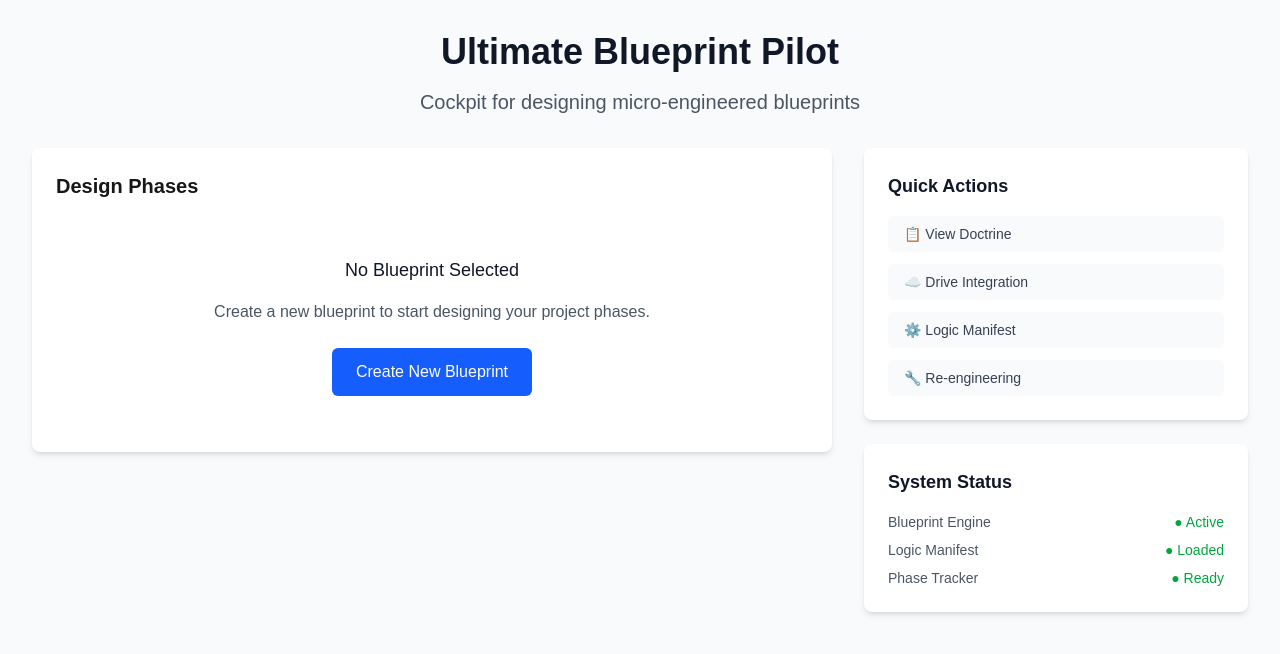
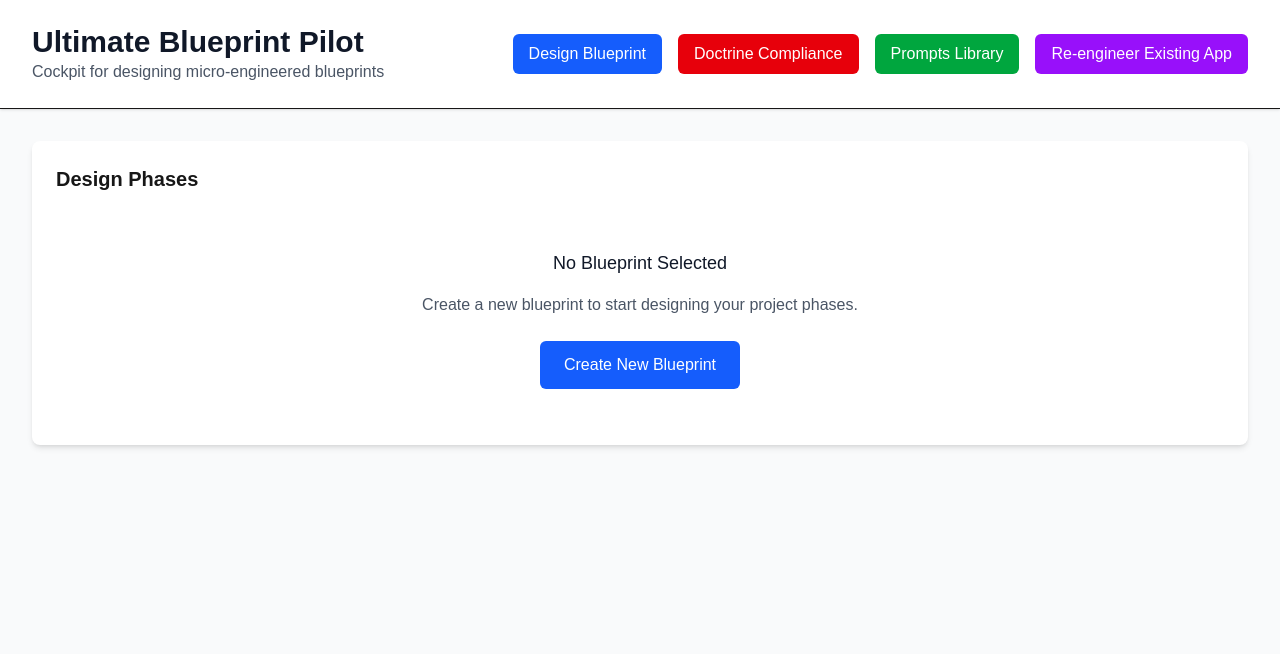
Before and after one commit to djb258/ulimate-blueprint-pilot, a Next.js app: page / in a window 1280 px wide. Shown: the top 654 px of the page. Built offline with nearby package versions, Linux system fonts and the light colour scheme.

Commit message:
Restore correct homepage design with header navigation tabs

```diff
--- a/src/app/page.tsx
+++ b/src/app/page.tsx
@@ -1,5 +1,6 @@
 'use client';
 
+import Link from 'next/link';
 import PhaseTracker from '../components/PhaseTracker';
 import { Blueprint } from '../types';
 
@@ -15,82 +16,57 @@ export default function Home() {
   };
 
   return (
-    <div className="min-h-screen bg-gray-50 py-8">
+    <main className="min-h-screen bg-gray-50">
+      {/* Header */}
+      <header className="bg-white shadow-sm border-b">
         <div className="max-w-7xl mx-auto px-4 sm:px-6 lg:px-8">
-        {/* Header */}
-        <div className="text-center mb-8">
-          <h1 className="text-4xl font-bold text-gray-900 mb-4">
+          <div className="flex justify-between items-center py-6">
+            <div>
+              <h1 className="text-3xl font-bold text-gray-900">
                 Ultimate Blueprint Pilot
               </h1>
-          <p className="text-xl text-gray-600">
+              <p className="text-gray-600">
                 Cockpit for designing micro-engineered blueprints
               </p>
             </div>
+            <div className="flex space-x-4">
+              {/* Main Tracker Tab - Active */}
+              <button className="px-4 py-2 bg-blue-600 text-white rounded-md font-medium">
+                Design Blueprint
+              </button>
+              {/* Doctrine Compliance Tab */}
+              <Link
+                href="/doctrine"
+                className="px-4 py-2 bg-red-600 text-white rounded-md font-medium hover:bg-red-700 transition-colors"
+              >
+                Doctrine Compliance
+              </Link>
+              {/* Prompts Tab */}
+              <Link
+                href="/prompts"
+                className="px-4 py-2 bg-green-600 text-white rounded-md font-medium hover:bg-green-700 transition-colors"
+              >
+                Prompts Library
+              </Link>
+              {/* Re-engineering Tab */}
+              <Link
+                href="/reengineer"
+                className="px-4 py-2 bg-purple-600 text-white rounded-md font-medium hover:bg-purple-700 transition-colors"
+              >
+                Re-engineer Existing App
+              </Link>
+            </div>
+          </div>
+        </div>
+      </header>
 
       {/* Main Content */}
-        <div className="grid grid-cols-1 lg:grid-cols-3 gap-8">
-          {/* Phase Tracker - Main Content */}
-          <div className="lg:col-span-2">
+      <div className="max-w-7xl mx-auto px-4 sm:px-6 lg:px-8 py-8">
         <PhaseTracker
           onBlueprintChange={handleBlueprintChange}
           onPhaseComplete={handlePhaseComplete}
         />
       </div>
-
-          {/* Sidebar */}
-          <div className="space-y-6">
-            {/* Quick Actions */}
-            <div className="bg-white rounded-lg shadow-md p-6">
-              <h3 className="text-lg font-semibold text-gray-900 mb-4">Quick Actions</h3>
-              <div className="space-y-3">
-                <a
-                  href="/doctrine"
-                  className="block w-full px-4 py-2 text-sm font-medium text-gray-700 bg-gray-50 rounded-md hover:bg-gray-100 transition-colors"
-                >
-                  📋 View Doctrine
-                </a>
-                <a
-                  href="/drive"
-                  className="block w-full px-4 py-2 text-sm font-medium text-gray-700 bg-gray-50 rounded-md hover:bg-gray-100 transition-colors"
-                >
-                  ☁️ Drive Integration
-                </a>
-                <a
-                  href="/logic-manifest"
-                  className="block w-full px-4 py-2 text-sm font-medium text-gray-700 bg-gray-50 rounded-md hover:bg-gray-100 transition-colors"
-                >
-                  ⚙️ Logic Manifest
-                </a>
-                <a
-                  href="/reengineer"
-                  className="block w-full px-4 py-2 text-sm font-medium text-gray-700 bg-gray-50 rounded-md hover:bg-gray-100 transition-colors"
-                >
-                  🔧 Re-engineering
-                </a>
-              </div>
-            </div>
-
-            {/* Status */}
-            <div className="bg-white rounded-lg shadow-md p-6">
-              <h3 className="text-lg font-semibold text-gray-900 mb-4">System Status</h3>
-              <div className="space-y-2">
-                <div className="flex items-center justify-between">
-                  <span className="text-sm text-gray-600">Blueprint Engine</span>
-                  <span className="text-sm font-medium text-green-600">● Active</span>
-                </div>
-                <div className="flex items-center justify-between">
-                  <span className="text-sm text-gray-600">Logic Manifest</span>
-                  <span className="text-sm font-medium text-green-600">● Loaded</span>
-                </div>
-                <div className="flex items-center justify-between">
-                  <span className="text-sm text-gray-600">Phase Tracker</span>
-                  <span className="text-sm font-medium text-green-600">● Ready</span>
-                </div>
-              </div>
-            </div>
-          </div>
-        </div>
-      </div>
-    </div>
+    </main>
   );
 }
```
Lines whose indentation alone changed are shown as unchanged.
